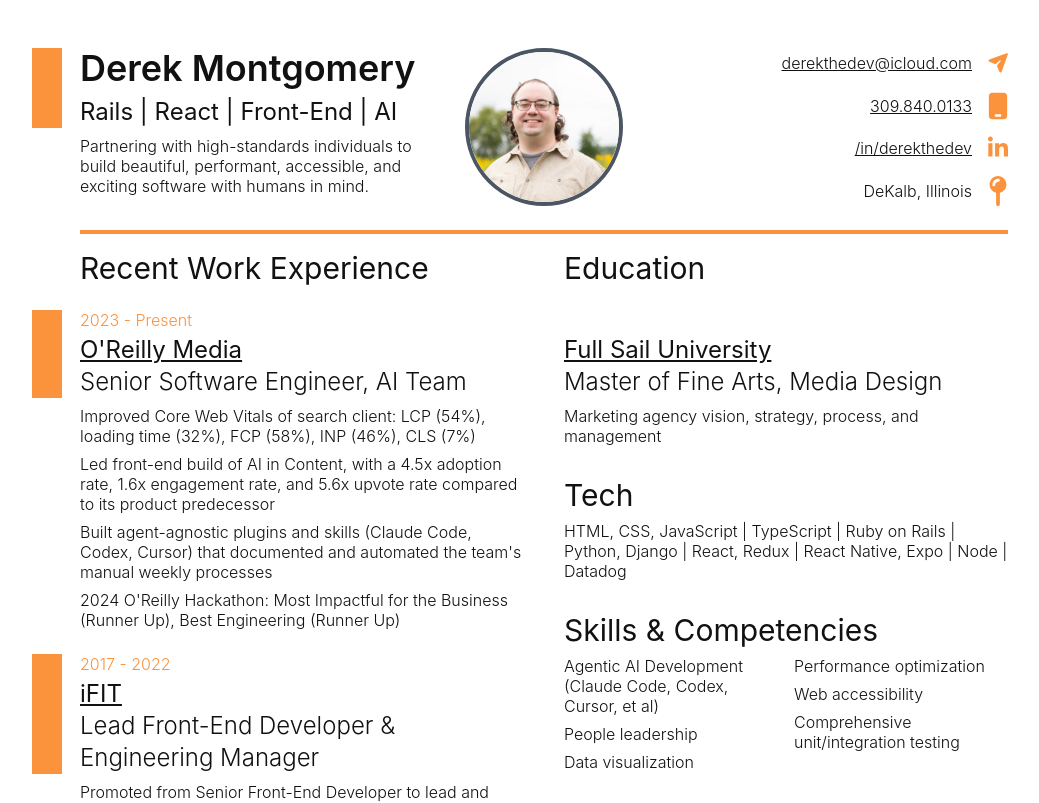
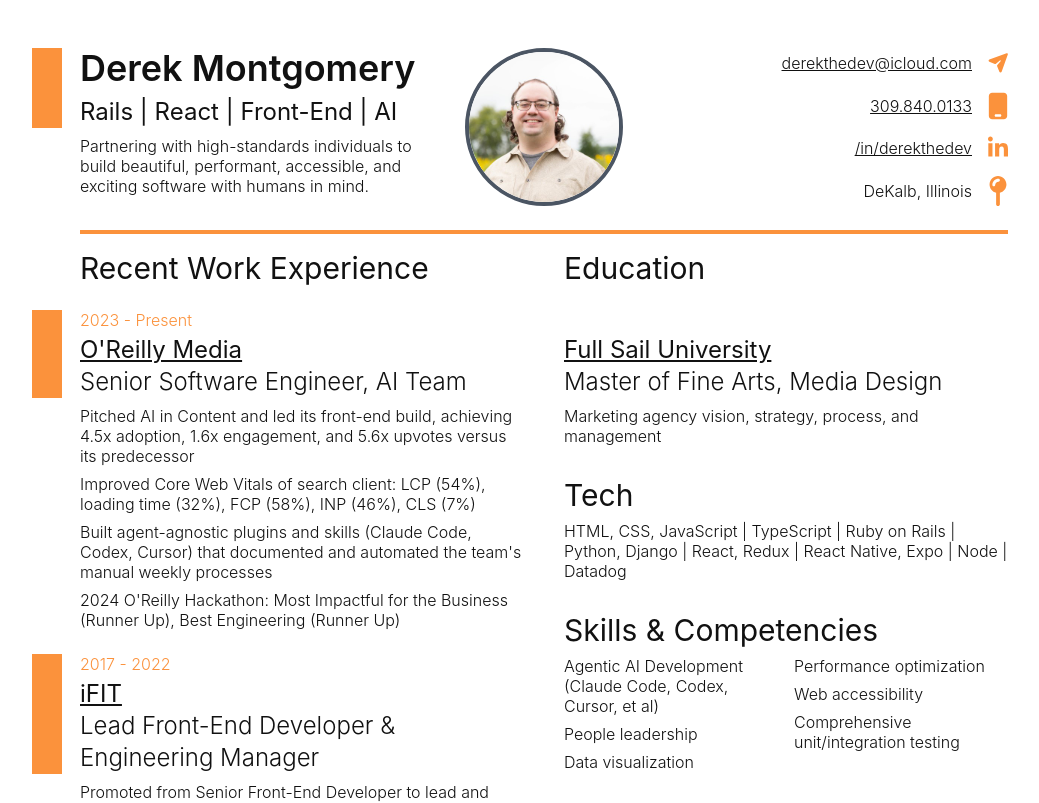
Before and after one commit to DerektheDev/derekthe-dev, a Next.js app: page /resume in a window 1280 px wide. Shown: the top 803 px of the page, without its empty margins (96-1135 px from the left). Built offline with nearby package versions, Linux system fonts and the light colour scheme.

Commit message:
Refresh AI in Content resume bullet wording

```diff
--- a/data/resume-data.js
+++ b/data/resume-data.js
@@ -5,8 +5,8 @@
     subtitle: "Senior Software Engineer, AI Team",
     dateRange: ["2023", "Present"],
     bullets: [
+      "Pitched AI in Content and led its front-end build, achieving 4.5x adoption, 1.6x engagement, and 5.6x upvotes versus its predecessor",
       "Improved Core Web Vitals of search client: LCP (54%), loading time (32%), FCP (58%), INP (46%), CLS (7%)",
-      "Led front-end build of AI in Content, with a 4.5x adoption rate, 1.6x engagement rate, and 5.6x upvote rate compared to its product predecessor",
       "Built agent-agnostic plugins and skills (Claude Code, Codex, Cursor) that documented and automated the team's manual weekly processes",
       "2024 O'Reilly Hackathon: Most Impactful for the Business (Runner Up), Best Engineering (Runner Up)",
     ],
```
